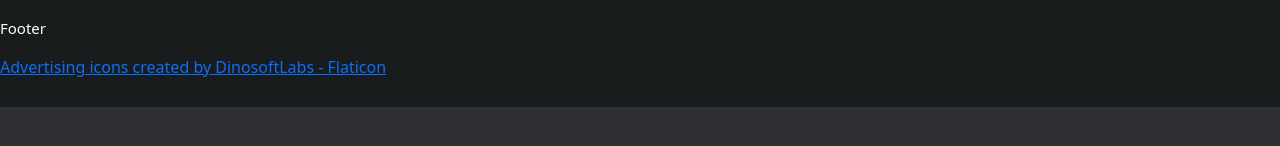
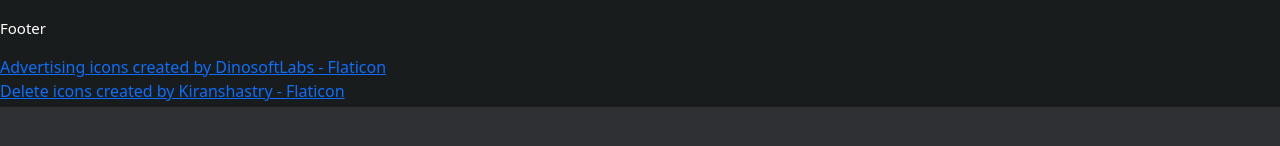
Before and after one commit to WPapuga/WP_PKIM, a React (Create React App) app in the folder frontend/: page /wylogowanie in a window 1280 px wide. Shown: the part 174-320 px from the top of the page. Built offline with nearby package versions, Linux system fonts and the light colour scheme.

Commit message:
add new icons

```diff
--- a/frontend/src/Components/Footer.js
+++ b/frontend/src/Components/Footer.js
@@ -6,6 +6,8 @@
     <div className='Footer'>
         <p>Footer</p>
         <a href="https://www.flaticon.com/free-icons/advertising" title="advertising icons">Advertising icons created by DinosoftLabs - Flaticon</a>
+        <br/>
+        <a href="https://www.flaticon.com/free-icons/delete" title="delete icons">Delete icons created by Kiranshastry - Flaticon</a>
     </div>
   )
 }
```
Also changed, not shown: frontend/public/delete.png (added), frontend/public/delete2.png (added).
